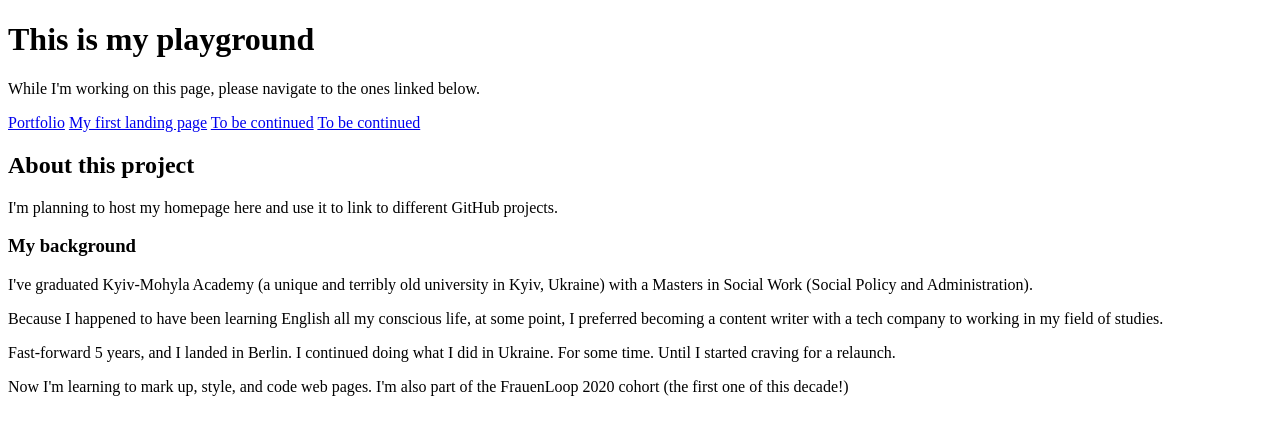
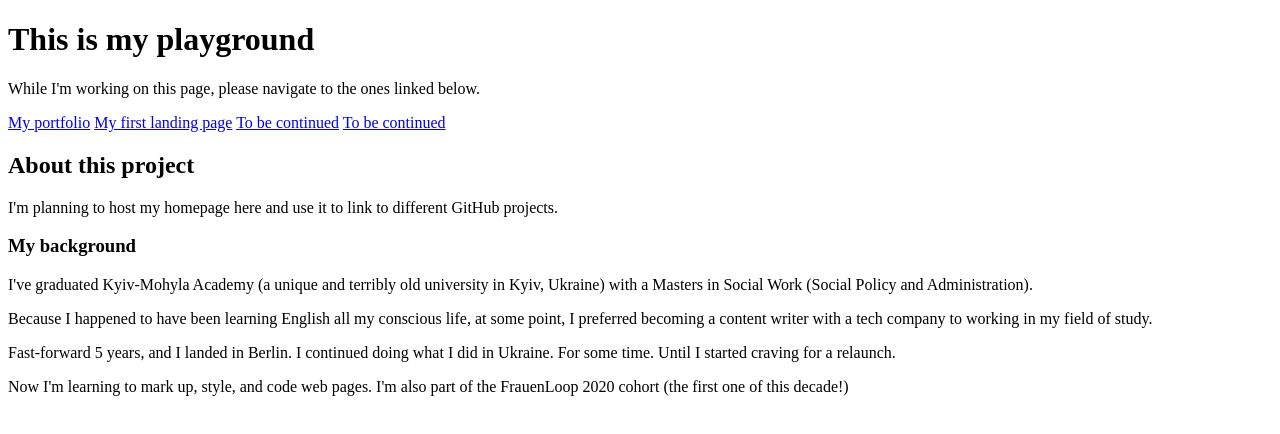
Before and after one commit to olhanotolga/olhanotolga.github.io, a plain HTML site: page index.html in a window 1280 px wide. Drawn offline with Linux system fonts and the light colour scheme.

Commit message:
minor text changes

```diff
--- a/index.html
+++ b/index.html
@@ -9,7 +9,7 @@
 		<h1>This is my playground</h1>
 		<p>While I'm working on this page, please navigate to the ones linked below.</p>
 		<nav>
-			<a href="https://olhanotolga.github.io/portfolio" title="My Portfolio">Portfolio</a>
+			<a href="https://olhanotolga.github.io/portfolio" title="My Portfolio">My portfolio</a>
 			<a href="https://olhanotolga.github.io/landingpage" title="The first landing page I've ever created">My first landing page</a>
 			<a href="#" title="empty link">To be continued</a>
 			<a href="#" title="empty link">To be continued</a>
@@ -24,7 +24,7 @@
 		<section>
 			<h3>My background</h3>
 			<p>I've graduated Kyiv-Mohyla Academy (a unique and terribly old university in Kyiv, Ukraine) with a Masters in Social Work (Social Policy and Administration).</p>
-			<p>Because I happened to have been learning English all my conscious life, at some point, I preferred becoming a content writer with a tech company to working in my field of studies.</p>
+			<p>Because I happened to have been learning English all my conscious life, at some point, I preferred becoming a content writer with a tech company to working in my field of study.</p>
 			<p>Fast-forward 5 years, and I landed in Berlin. I continued doing what I did in Ukraine. For some time. Until I started craving for a relaunch.</p>
 			<p>Now I'm learning to mark up, style, and code web pages. I'm also part of the FrauenLoop 2020 cohort (the first one of this decade!)</p>
 		</section>
```
